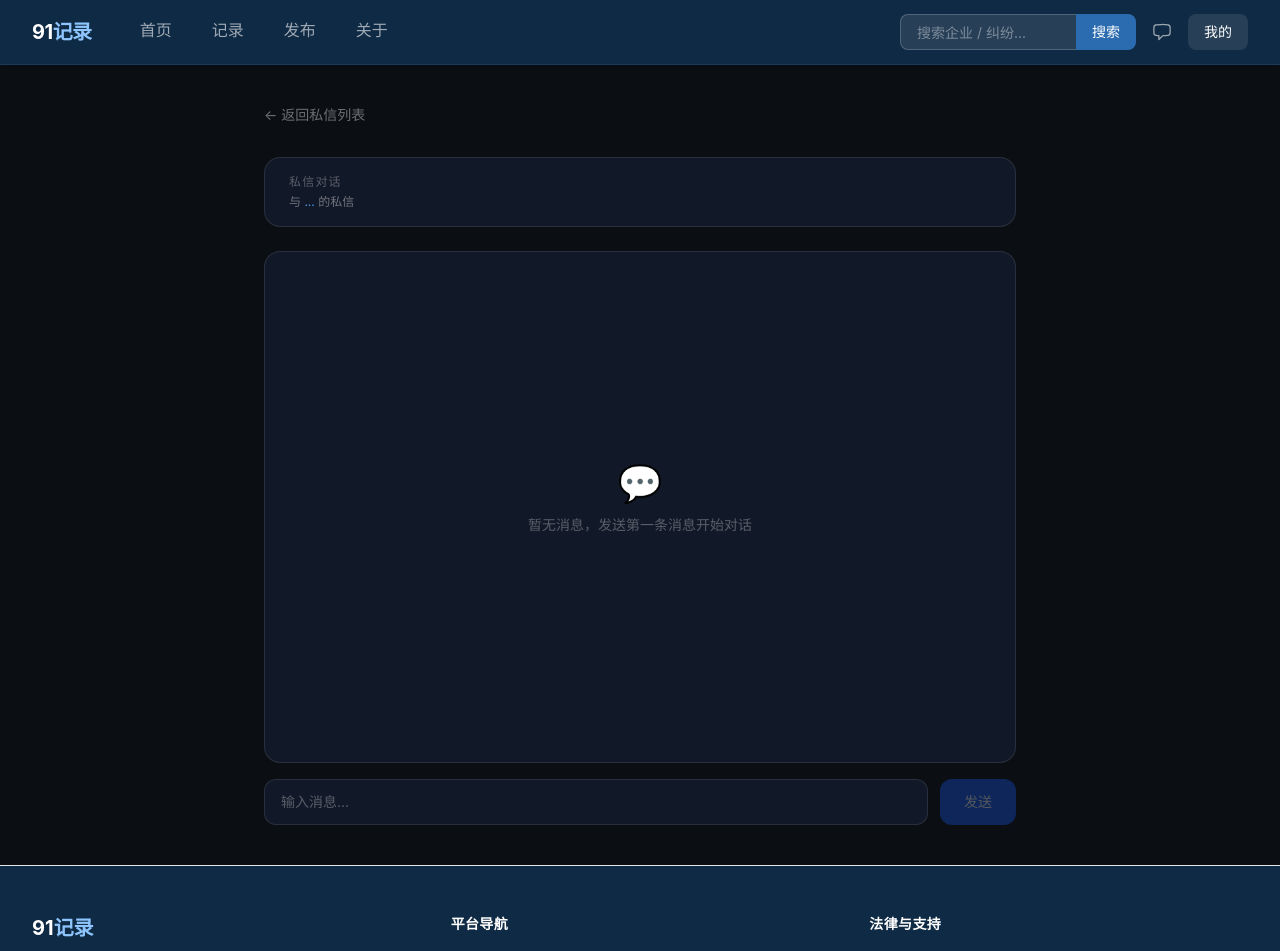
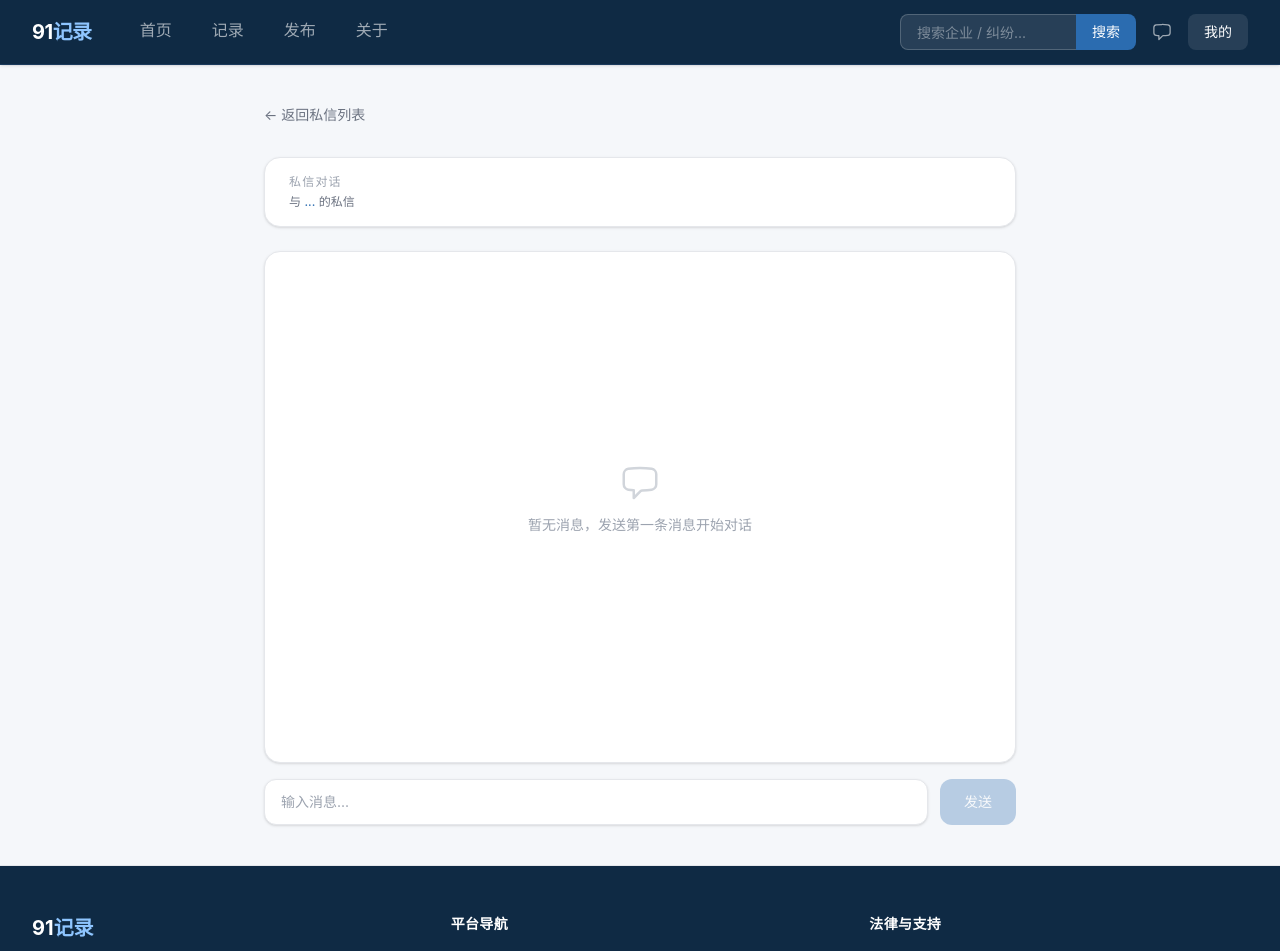
Before and after one commit to mikeoxmual999-del/91expo, a Next.js app: page /messages/1/1 in a window 1280 px wide. Shown: the top 951 px of the page. Built offline with nearby package versions, Linux system fonts and the light colour scheme; sample sign-in values are in the browser's storage.

Commit message:
fix admin DB, navbar search bar, footer headings, legal pages light theme

```diff
--- a/app/messages/[caseId]/[userId]/page.tsx
+++ b/app/messages/[caseId]/[userId]/page.tsx
@@ -4,28 +4,14 @@ import Link from "next/link";
 import { useParams, useRouter } from "next/navigation";
 import { useEffect, useState, useRef } from "react";
 
-type Message = {
-  sender: string;
-  text: string;
-  timestamp: string;
-};
-
-type DMThread = {
-  caseId: string;
-  posterId: string;
-  responderId: string;
-  messages: Message[];
-  lastReadBy?: Record<string, string>;
-};
+type Message = { sender: string; text: string; timestamp: string; };
+type DMThread = { caseId: string; posterId: string; responderId: string; messages: Message[]; lastReadBy?: Record<string, string>; };
 
 export default function DMPage() {
   const params = useParams();
   const router = useRouter();
-
   const caseId = Array.isArray(params.caseId) ? params.caseId[0] : (params.caseId as string);
-  const responderId = decodeURIComponent(
-    Array.isArray(params.userId) ? params.userId[0] : (params.userId as string)
-  );
+  const responderId = decodeURIComponent(Array.isArray(params.userId) ? params.userId[0] : (params.userId as string));
 
   const [currentUser, setCurrentUser] = useState<string | null>(null);
   const [caseCompany, setCaseCompany] = useState<string>("");
@@ -35,11 +21,7 @@ export default function DMPage() {
   const threadKey = `dm_${caseId}_${responderId}`;
 
   const markAsRead = (t: DMThread, user: string) => {
-    const now = new Date().toISOString();
-    const updated: DMThread = {
-      ...t,
-      lastReadBy: { ...t.lastReadBy, [user]: now },
-    };
+    const updated: DMThread = { ...t, lastReadBy: { ...t.lastReadBy, [user]: new Date().toISOString() } };
     localStorage.setItem(threadKey, JSON.stringify(updated));
     return updated;
   };
@@ -56,14 +38,7 @@ export default function DMPage() {
       const data = JSON.parse(cases);
       const caseData = data[caseId];
       if (!caseData) return;
-
-      const newThread: DMThread = {
-        caseId,
-        posterId: caseData.creator || "unknown",
-        responderId,
-        messages: [],
-        lastReadBy: { [user]: new Date().toISOString() },
-      };
+      const newThread: DMThread = { caseId, posterId: caseData.creator || "unknown", responderId, messages: [], lastReadBy: { [user]: new Date().toISOString() } };
       localStorage.setItem(threadKey, JSON.stringify(newThread));
       setThread(newThread);
     }
@@ -71,113 +46,66 @@ export default function DMPage() {
 
   useEffect(() => {
     const user = localStorage.getItem("user");
-    if (!user) {
-      router.replace("/login");
-      return;
-    }
+    if (!user) { router.replace("/login"); return; }
     setCurrentUser(user);
-
     const cases = localStorage.getItem("cases");
     if (cases) {
       const data = JSON.parse(cases);
       const caseData = data[caseId];
       if (caseData) setCaseCompany(caseData.company);
     }
-
     loadThread(user);
   }, [caseId, responderId]);
 
-  useEffect(() => {
-    bottomRef.current?.scrollIntoView({ behavior: "smooth" });
-  }, [thread?.messages]);
+  useEffect(() => { bottomRef.current?.scrollIntoView({ behavior: "smooth" }); }, [thread?.messages]);
 
   const handleSend = () => {
     if (!input.trim() || !currentUser || !thread) return;
-
-    const isAllowed =
-      currentUser === thread.posterId || currentUser === thread.responderId;
-    if (!isAllowed) return;
-
-    const newMessage: Message = {
-      sender: currentUser,
-      text: input.trim(),
-      timestamp: new Date().toISOString(),
-    };
-
-    const updated: DMThread = {
-      ...thread,
-      messages: [...thread.messages, newMessage],
-      lastReadBy: {
-        ...thread.lastReadBy,
-        [currentUser]: new Date().toISOString(),
-      },
-    };
-
+    if (currentUser !== thread.posterId && currentUser !== thread.responderId) return;
+    const newMessage: Message = { sender: currentUser, text: input.trim(), timestamp: new Date().toISOString() };
+    const updated: DMThread = { ...thread, messages: [...thread.messages, newMessage], lastReadBy: { ...thread.lastReadBy, [currentUser]: new Date().toISOString() } };
     localStorage.setItem(threadKey, JSON.stringify(updated));
     setThread(updated);
     setInput("");
   };
 
-  const formatTime = (ts: string) => {
-    return new Date(ts).toLocaleString("zh-CN", {
-      month: "2-digit",
-      day: "2-digit",
-      hour: "2-digit",
-      minute: "2-digit",
-    });
-  };
+  const formatTime = (ts: string) => new Date(ts).toLocaleString("zh-CN", { month: "2-digit", day: "2-digit", hour: "2-digit", minute: "2-digit" });
+  const otherUser = currentUser === thread?.posterId ? thread?.responderId : thread?.posterId;
 
-  const otherUser =
-    currentUser === thread?.posterId ? thread?.responderId : thread?.posterId;
-
-  if (
-    thread &&
-    currentUser &&
-    currentUser !== thread.posterId &&
-    currentUser !== thread.responderId
-  ) {
+  if (thread && currentUser && currentUser !== thread.posterId && currentUser !== thread.responderId) {
     return (
-      <main className="min-h-screen bg-[#0B0F14] text-white flex items-center justify-center">
+      <main className="min-h-screen bg-[#F5F7FA] flex items-center justify-center">
         <div className="text-center">
           <div className="text-5xl mb-4">🔒</div>
-          <div className="text-white/50 text-sm">你无权查看此对话</div>
-          <Link href="/" className="mt-6 inline-block text-blue-400 hover:text-blue-300 text-sm">
-            ← 返回首页
-          </Link>
+          <div className="text-[#6B7280] text-sm">你无权查看此对话</div>
+          <Link href="/" className="mt-6 inline-block text-[#2B6CB0] hover:underline text-sm">← 返回首页</Link>
         </div>
       </main>
     );
   }
 
   return (
-    <main className="min-h-screen bg-[#0B0F14] text-white flex flex-col">
+    <main className="min-h-screen bg-[#F5F7FA] text-[#1F2937] flex flex-col">
       <div className="max-w-[800px] w-full mx-auto px-6 py-10 flex flex-col flex-1">
 
-        {/* BACK */}
-        <Link
-          href="/messages"
-          className="inline-flex items-center gap-2 text-white/40 hover:text-white/70 text-sm mb-8 transition"
-        >
+        <Link href="/messages" className="inline-flex items-center gap-2 text-[#6B7280] hover:text-[#1F2937] text-sm mb-8 transition">
           ← 返回私信列表
         </Link>
 
-        {/* HEADER */}
-        <div className="bg-[#111827] border border-white/10 rounded-2xl px-6 py-4 mb-6">
-          <div className="text-xs text-white/30 uppercase tracking-widest mb-1">私信对话</div>
-          <div className="text-white font-medium">{caseCompany}</div>
-          <div className="text-xs text-white/40 mt-1">
-            与 <span className="text-blue-400">{otherUser || "..."}</span> 的私信
-          </div>
+        <div className="bg-white border border-[#E5E7EB] rounded-2xl px-6 py-4 mb-6 shadow-sm">
+          <div className="text-xs text-[#9CA3AF] uppercase tracking-widest mb-1">私信对话</div>
+          <div className="text-[#0F2A44] font-bold">{caseCompany}</div>
+          <div className="text-xs text-[#6B7280] mt-1">与 <span className="text-[#2B6CB0] font-medium">{otherUser || "..."}</span> 的私信</div>
         </div>
 
-        {/* MESSAGES */}
-        <div className="flex-1 bg-[#111827] border border-white/10 rounded-2xl p-6 mb-4 overflow-y-auto min-h-[400px] max-h-[520px] flex flex-col gap-4">
-
+        <div className="flex-1 bg-white border border-[#E5E7EB] rounded-2xl p-6 mb-4 overflow-y-auto min-h-[400px] max-h-[520px] flex flex-col gap-4 shadow-sm">
           {(!thread || thread.messages.length === 0) && (
             <div className="flex-1 flex items-center justify-center">
               <div className="text-center">
-                <div className="text-4xl mb-3">💬</div>
-                <div className="text-white/30 text-sm">暂无消息，发送第一条消息开始对话</div>
+                <svg xmlns="http://www.w3.org/2000/svg" className="w-10 h-10 text-[#D1D5DB] mx-auto mb-3" fill="none" viewBox="0 0 24 24" stroke="currentColor" strokeWidth={1.5}>
+                  <path strokeLinecap="round" strokeLinejoin="round" d="M2.25 12.76c0 1.6 1.123 2.994 2.707 3.227 1.087.16 2.185.283 3.293.369V21l4.076-4.076a1.526 1.526 0 0 1 1.037-.443 48.282 48.282 0 0 0 5.68-.494c1.584-.233 2.707-1.626 2.707-3.228V6.741c0-1.602-1.123-2.995-2.707-3.228A48.394 48.394 0 0 0 12 3c-2.392 0-4.744.175-7.043.513C3.373 3.746 2.25 5.14 2.25 6.741v6.018Z" />
+                </svg>
+                <div className="text-[#9CA3AF] text-sm">暂无消息，发送第一条消息开始对话</div>
               </div>
             </div>
           )}
@@ -185,44 +113,21 @@ export default function DMPage() {
           {thread?.messages.map((msg, index) => {
             const isMe = msg.sender === currentUser;
             return (
-              <div
-                key={index}
-                className={`flex flex-col gap-1 ${isMe ? "items-end" : "items-start"}`}
-              >
-                <div className="text-xs text-white/25 px-1">
-                  {isMe ? "我" : msg.sender} · {formatTime(msg.timestamp)}
-                </div>
-                <div
-                  className={`max-w-[75%] px-4 py-3 rounded-2xl text-sm leading-relaxed ${
-                    isMe
-                      ? "bg-blue-600 text-white rounded-br-sm"
-                      : "bg-white/10 text-white/90 rounded-bl-sm"
-                  }`}
-                >
+              <div key={index} className={`flex flex-col gap-1 ${isMe ? "items-end" : "items-start"}`}>
+                <div className="text-xs text-[#9CA3AF] px-1">{isMe ? "我" : msg.sender} · {formatTime(msg.timestamp)}</div>
+                <div className={`max-w-[75%] px-4 py-3 rounded-2xl text-sm leading-relaxed ${isMe ? "bg-[#2B6CB0] text-white rounded-br-sm" : "bg-[#F3F4F6] text-[#1F2937] rounded-bl-sm"}`}>
                   {msg.text}
                 </div>
               </div>
             );
           })}
-
           <div ref={bottomRef} />
         </div>
 
-        {/* INPUT */}
         <div className="flex gap-3">
-          <input
-            type="text"
-            value={input}
-            onChange={(e) => setInput(e.target.value)}
-            onKeyDown={(e) => e.key === "Enter" && handleSend()}
-            placeholder="输入消息..."
-            className="flex-1 bg-[#111827] border border-white/10 px-4 py-3 rounded-xl text-white placeholder:text-white/30 focus:outline-none focus:border-blue-500 transition text-sm"
-          />
-          <button
-            onClick={handleSend}
-            disabled={!input.trim()}
-            className="bg-blue-600 hover:bg-blue-500 disabled:opacity-30 disabled:cursor-not-allowed px-6 py-3 rounded-xl text-sm transition"
-          >
+          <input type="text" value={input} onChange={(e) => setInput(e.target.value)} onKeyDown={(e) => e.key === "Enter" && handleSend()} placeholder="输入消息..."
+            className="flex-1 bg-white border border-[#E5E7EB] px-4 py-3 rounded-xl text-[#1F2937] placeholder:text-[#9CA3AF] focus:outline-none focus:border-[#2B6CB0] transition text-sm shadow-sm" />
+          <button onClick={handleSend} disabled={!input.trim()} className="bg-[#2B6CB0] hover:bg-[#2563a0] disabled:opacity-30 disabled:cursor-not-allowed px-6 py-3 rounded-xl text-sm transition text-white">
             发送
           </button>
         </div>
--- a/app/messages/page.tsx
+++ b/app/messages/page.tsx
@@ -1,173 +1,98 @@
 "use client";
 
 import Link from "next/link";
+import { useParams, useRouter } from "next/navigation";
 import { useEffect, useState } from "react";
-import { useRouter } from "next/navigation";
 
 type DMThread = {
   caseId: string;
   posterId: string;
   responderId: string;
   messages: { sender: string; text: string; timestamp: string }[];
-  lastReadBy?: Record<string, string>; // userId -> last read timestamp
 };
 
-export default function MessagesPage() {
+export default function InboxPage() {
+  const params = useParams();
   const router = useRouter();
+  const caseId = Array.isArray(params.caseId) ? params.caseId[0] : (params.caseId as string);
+
   const [currentUser, setCurrentUser] = useState<string | null>(null);
+  const [caseCompany, setCaseCompany] = useState("");
   const [threads, setThreads] = useState<DMThread[]>([]);
-  const [caseNames, setCaseNames] = useState<Record<string, string>>({});
 
   useEffect(() => {
     const user = localStorage.getItem("user");
-    if (!user) {
-      router.replace("/login");
-      return;
-    }
+    if (!user) { router.replace("/login"); return; }
     setCurrentUser(user);
 
-    // load case names
-    const stored = localStorage.getItem("cases");
-    if (stored) {
-      const data = JSON.parse(stored);
-      const names: Record<string, string> = {};
-      Object.entries(data).forEach(([id, val]: any) => {
-        names[id] = val.company;
-      });
-      setCaseNames(names);
+    const cases = localStorage.getItem("cases");
+    if (cases) {
+      const data = JSON.parse(cases);
+      const caseData = data[caseId];
+      if (caseData) setCaseCompany(caseData.company);
     }
 
-    // find all DM threads this user is part of
     const found: DMThread[] = [];
     for (let i = 0; i < localStorage.length; i++) {
       const key = localStorage.key(i);
-      if (key && key.startsWith("dm_")) {
-        try {
-          const thread: DMThread = JSON.parse(localStorage.getItem(key) || "");
-          if (thread.posterId === user || thread.responderId === user) {
-            found.push(thread);
-          }
-        } catch {}
+      if (key && key.startsWith(`dm_${caseId}_`)) {
+        try { found.push(JSON.parse(localStorage.getItem(key) || "")); } catch {}
       }
     }
-
-    // sort newest first
     found.sort((a, b) => {
       const aLast = a.messages[a.messages.length - 1]?.timestamp || "";
       const bLast = b.messages[b.messages.length - 1]?.timestamp || "";
       return bLast.localeCompare(aLast);
     });
-
     setThreads(found);
-  }, []);
-
-  const getUnreadCount = (thread: DMThread, user: string) => {
-    const lastRead = thread.lastReadBy?.[user] || "";
-    return thread.messages.filter(
-      (m) => m.sender !== user && m.timestamp > lastRead
-    ).length;
-  };
+  }, [caseId]);
 
   const formatTime = (ts: string) => {
     if (!ts) return "";
-    const date = new Date(ts);
-    const now = new Date();
-    const isToday = date.toDateString() === now.toDateString();
-    if (isToday) {
-      return date.toLocaleTimeString("zh-CN", { hour: "2-digit", minute: "2-digit" });
-    }
-    return date.toLocaleDateString("zh-CN", { month: "2-digit", day: "2-digit" });
+    return new Date(ts).toLocaleDateString("zh-CN", { month: "2-digit", day: "2-digit", hour: "2-digit", minute: "2-digit" });
   };
 
-  const totalUnread = threads.reduce(
-    (sum, t) => sum + getUnreadCount(t, currentUser || ""),
-    0
-  );
-
   return (
-    <main className="min-h-screen bg-[#0B0F14] text-white">
+    <main className="min-h-screen bg-[#F5F7FA] text-[#1F2937]">
       <div className="max-w-[800px] mx-auto px-8 py-16">
 
-        {/* HEADER */}
-        <div className="flex items-center justify-between mb-8">
-          <div>
-            <h1 className="text-2xl font-semibold mb-1">私信</h1>
-            <p className="text-white/40 text-sm">
-              {totalUnread > 0
-                ? `你有 ${totalUnread} 条未读消息`
-                : "所有消息已读"}
-            </p>
-          </div>
+        <Link href={`/case/${caseId}`} className="inline-flex items-center gap-2 text-[#6B7280] hover:text-[#1F2937] text-sm mb-10 transition">
+          ← 返回案件详情
+        </Link>
+
+        <div className="mb-8">
+          <div className="text-xs text-[#9CA3AF] uppercase tracking-widest mb-1">私信收件箱</div>
+          <h1 className="text-2xl font-bold text-[#0F2A44]">{caseCompany}</h1>
+          <p className="text-[#6B7280] text-sm mt-1">以下是所有对此案件发起私信的用户</p>
         </div>
 
-        {/* EMPTY */}
         {threads.length === 0 && (
-          <div className="text-center py-24 bg-[#111827] border border-white/10 rounded-2xl">
-            <div className="flex justify-center mb-4">
-              <svg xmlns="http://www.w3.org/2000/svg" className="w-10 h-10 text-white/20" fill="none" viewBox="0 0 24 24" stroke="currentColor" strokeWidth={1.5}>
-                <path strokeLinecap="round" strokeLinejoin="round" d="M2.25 12.76c0 1.6 1.123 2.994 2.707 3.227 1.087.16 2.185.283 3.293.369V21l4.076-4.076a1.526 1.526 0 0 1 1.037-.443 48.282 48.282 0 0 0 5.68-.494c1.584-.233 2.707-1.626 2.707-3.228V6.741c0-1.602-1.123-2.995-2.707-3.228A48.394 48.394 0 0 0 12 3c-2.392 0-4.744.175-7.043.513C3.373 3.746 2.25 5.14 2.25 6.741v6.018Z" />
-              </svg>
-            </div>
-            <div className="text-white/40 text-sm">暂无私信</div>
-            <p className="text-white/20 text-xs mt-2">
-              在案件页面点击「私信联系」开始对话
-            </p>
+          <div className="text-center py-24 bg-white border border-[#E5E7EB] rounded-2xl shadow-sm">
+            <svg xmlns="http://www.w3.org/2000/svg" className="w-10 h-10 text-[#D1D5DB] mx-auto mb-4" fill="none" viewBox="0 0 24 24" stroke="currentColor" strokeWidth={1.5}>
+              <path strokeLinecap="round" strokeLinejoin="round" d="M2.25 12.76c0 1.6 1.123 2.994 2.707 3.227 1.087.16 2.185.283 3.293.369V21l4.076-4.076a1.526 1.526 0 0 1 1.037-.443 48.282 48.282 0 0 0 5.68-.494c1.584-.233 2.707-1.626 2.707-3.228V6.741c0-1.602-1.123-2.995-2.707-3.228A48.394 48.394 0 0 0 12 3c-2.392 0-4.744.175-7.043.513C3.373 3.746 2.25 5.14 2.25 6.741v6.018Z" />
+            </svg>
+            <div className="text-[#6B7280] text-sm">暂无私信</div>
           </div>
         )}
 
-        {/* THREAD LIST */}
         <div className="space-y-3">
           {threads.map((thread, index) => {
-            const otherUser =
-              currentUser === thread.posterId
-                ? thread.responderId
-                : thread.posterId;
             const lastMsg = thread.messages[thread.messages.length - 1];
-            const unread = getUnreadCount(thread, currentUser || "");
-
+            const otherUser = thread.responderId;
             return (
-              <Link
-                key={index}
-                href={`/messages/${thread.caseId}/${encodeURIComponent(thread.responderId)}`}
-              >
-                <div className={`bg-[#111827] border rounded-xl px-6 py-5 hover:border-white/20 transition cursor-pointer ${
-                  unread > 0 ? "border-blue-500/30" : "border-white/10"
-                }`}>
-                  <div className="flex justify-between items-start">
-                    <div className="flex-1 min-w-0">
-
-                      {/* CASE NAME */}
-                      <div className="text-xs text-white/30 mb-1">
-                        📁 {caseNames[thread.caseId] || thread.caseId}
-                      </div>
-
-                      {/* OTHER USER */}
-                      <div className="text-white font-medium text-sm mb-2">
-                        {otherUser}
-                      </div>
-
-                      {/* LAST MESSAGE */}
-                      <div className={`text-sm truncate ${
-                        unread > 0 ? "text-white/80" : "text-white/40"
-                      }`}>
-                        {lastMsg
-                          ? `${lastMsg.sender === currentUser ? "你：" : ""}${lastMsg.text}`
-                          : "暂无消息"}
-                      </div>
+              <Link key={index} href={`/messages/${caseId}/${encodeURIComponent(otherUser)}`}>
+                <div className="bg-white border border-[#E5E7EB] rounded-xl px-6 py-5 hover:shadow-md transition cursor-pointer">
+                  <div className="flex justify-between items-start mb-2">
+                    <div className="flex items-center gap-3">
+                      <svg xmlns="http://www.w3.org/2000/svg" className="w-4 h-4 text-[#9CA3AF]" fill="none" viewBox="0 0 24 24" stroke="currentColor" strokeWidth={1.5}>
+                        <path strokeLinecap="round" strokeLinejoin="round" d="M2.25 12.76c0 1.6 1.123 2.994 2.707 3.227 1.087.16 2.185.283 3.293.369V21l4.076-4.076a1.526 1.526 0 0 1 1.037-.443 48.282 48.282 0 0 0 5.68-.494c1.584-.233 2.707-1.626 2.707-3.228V6.741c0-1.602-1.123-2.995-2.707-3.228A48.394 48.394 0 0 0 12 3c-2.392 0-4.744.175-7.043.513C3.373 3.746 2.25 5.14 2.25 6.741v6.018Z" />
+                      </svg>
+                      <div className="text-[#1F2937] font-semibold text-sm">{otherUser}</div>
                     </div>
-
-                    {/* RIGHT SIDE */}
-                    <div className="flex flex-col items-end gap-2 ml-4 shrink-0">
-                      <div className="text-xs text-white/30">
-                        {lastMsg ? formatTime(lastMsg.timestamp) : ""}
-                      </div>
-                      {unread > 0 && (
-                        <div className="bg-red-500 text-white text-xs w-5 h-5 rounded-full flex items-center justify-center font-medium">
-                          {unread}
-                        </div>
-                      )}
-                    </div>
+                    {lastMsg && <div className="text-xs text-[#9CA3AF]">{formatTime(lastMsg.timestamp)}</div>}
                   </div>
+                  <div className="text-[#6B7280] text-sm truncate pl-7">{lastMsg ? lastMsg.text : "暂无消息"}</div>
+                  <div className="text-xs text-[#9CA3AF] mt-2 pl-7">共 {thread.messages.length} 条消息</div>
                 </div>
               </Link>
             );
```
